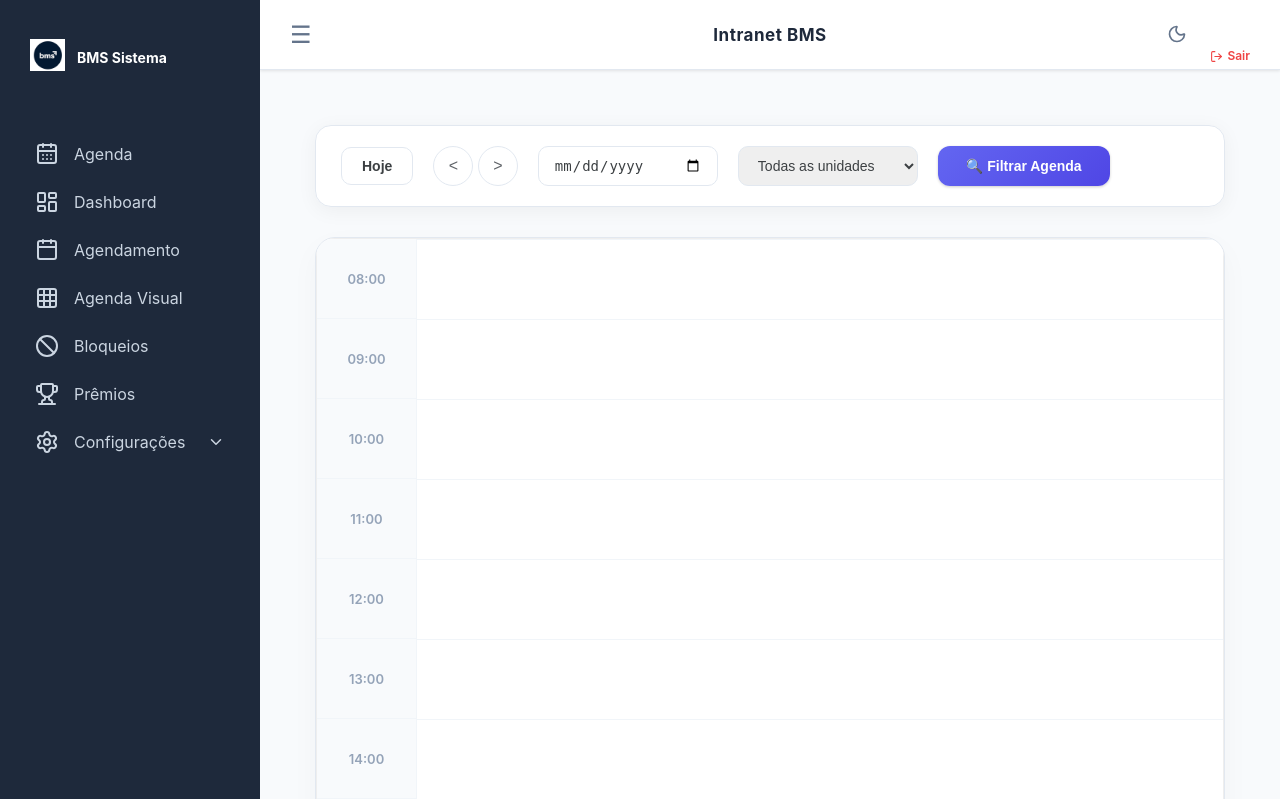
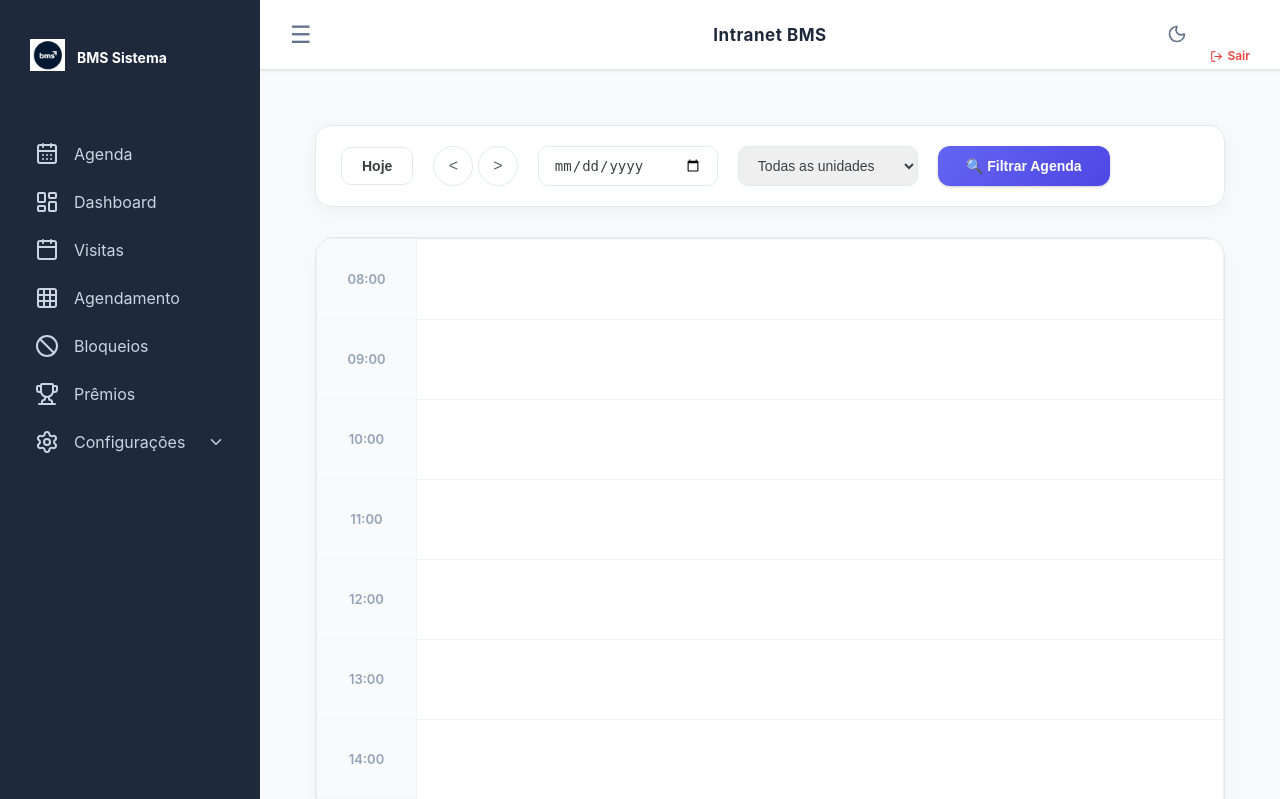
Before and after one commit to gakisino/bms, a Flask app: template templates/agenda.html in a window 1280 px wide. Shown: the top 799 px of the page. Run offline with Flask 3, Linux system fonts and the light colour scheme; the template is opened without the code that fills it, so the values that code supplies are empty.

Commit message:
Rename sidebar menu items for clarity
- 'Agendamento' (list view) → 'Visitas'
- 'Agenda Visual' (booking interface) → 'Agendamento'

Co-Authored-By: Claude Haiku 4.5 <noreply@anthropic.com>

```diff
--- a/templates/base.html
+++ b/templates/base.html
@@ -228,8 +228,8 @@
         <nav class="menu">
             <a href="/agenda"      class="menu-item" data-tooltip="Agenda"><i data-lucide="calendar-days"></i> <span class="menu-text">Agenda</span></a>
             <a href="/dashboard"   class="menu-item" data-tooltip="Dashboard"><i data-lucide="layout-dashboard"></i> <span class="menu-text">Dashboard</span></a>
-            <a href="/agendamento" class="menu-item" data-tooltip="Agendamento"><i data-lucide="calendar"></i> <span class="menu-text">Agendamento</span></a>
-            <a href="/agenda_visual" class="menu-item" data-tooltip="Agenda Visual"><i data-lucide="grid-3x3"></i> <span class="menu-text">Agenda Visual</span></a>
+            <a href="/agendamento" class="menu-item" data-tooltip="Visitas"><i data-lucide="calendar"></i> <span class="menu-text">Visitas</span></a>
+            <a href="/agenda_visual" class="menu-item" data-tooltip="Agendamento"><i data-lucide="grid-3x3"></i> <span class="menu-text">Agendamento</span></a>
             <a href="/agendamento_bloqueio" class="menu-item" data-tooltip="Bloqueios"><i data-lucide="ban"></i> <span class="menu-text">Bloqueios</span></a>
             <a href="/premios"     class="menu-item" data-tooltip="Prêmios"><i data-lucide="trophy"></i> <span class="menu-text">Prêmios</span></a>
 
```
